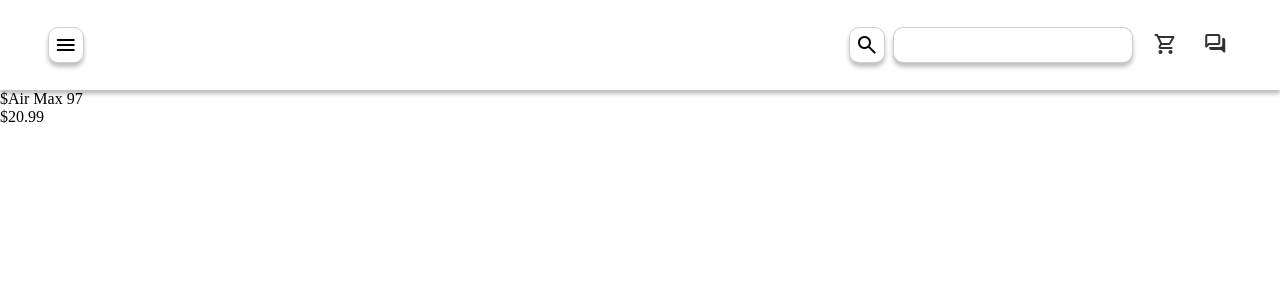
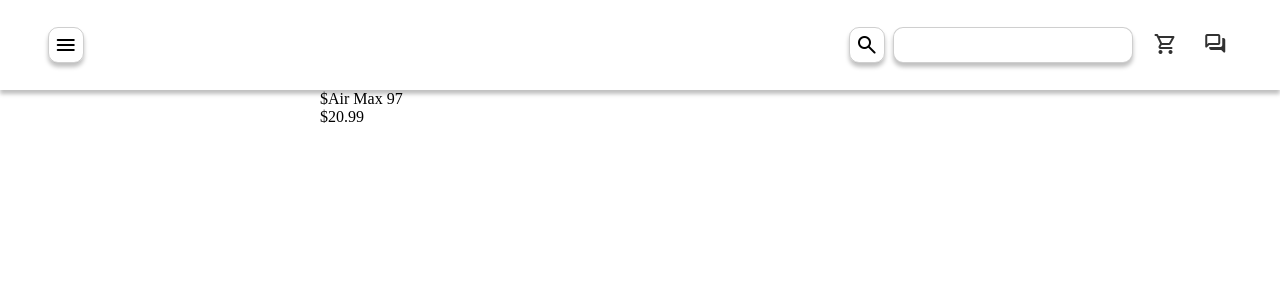
Before and after one commit to TThunderRRabbit/ECommerceApp, a React (Vite) app in the folder front_end/: page / in a window 1280 px wide. Shown: the top 300 px of the page. Built offline with nearby package versions, Linux system fonts and the light colour scheme.

Commit message:
started working on goal div

```diff
--- a/front_end/src/App.css
+++ b/front_end/src/App.css
@@ -62,3 +62,16 @@
   display: flex;
   gap: 0.5rem;
 }
+
+.mainDisplay {
+  display: flex;
+  height: 100vh;
+}
+
+.leftDisplay {
+  flex: 1;
+}
+
+.rightDisplay {
+  flex: 3;
+}
--- a/front_end/src/App.jsx
+++ b/front_end/src/App.jsx
@@ -24,10 +24,12 @@ function App() {
   return (
     <>
       <Header />
-      <ProductsDisplay products={productCollection} />
+
       <div className="mainDisplay">
         <div className="leftDisplay"></div>
-        <div className="rightDisplay"></div>
+        <div className="rightDisplay">
+          <ProductsDisplay products={productCollection} />
+        </div>
       </div>
     </>
   );
```
Also changed, not shown: front_end/src/Deals.jsx (+11 -1 lines).
